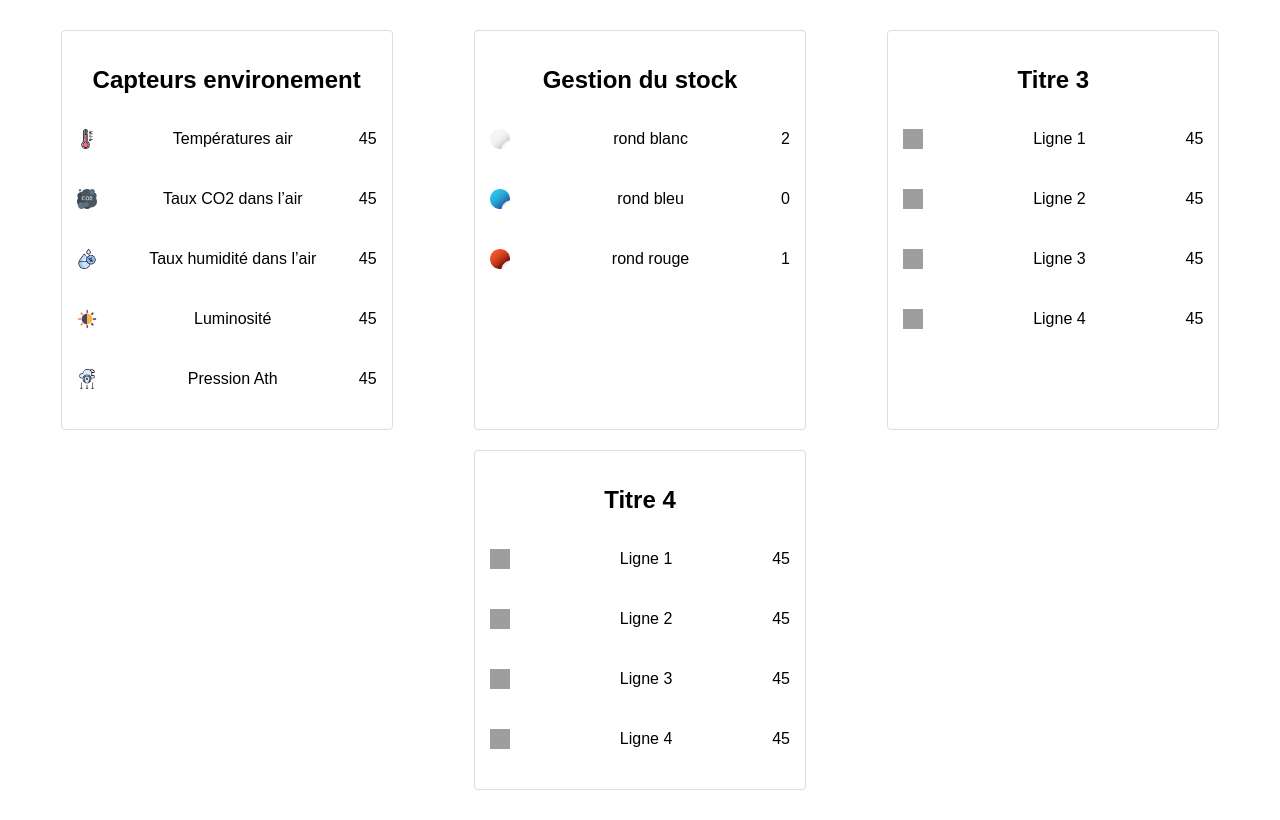
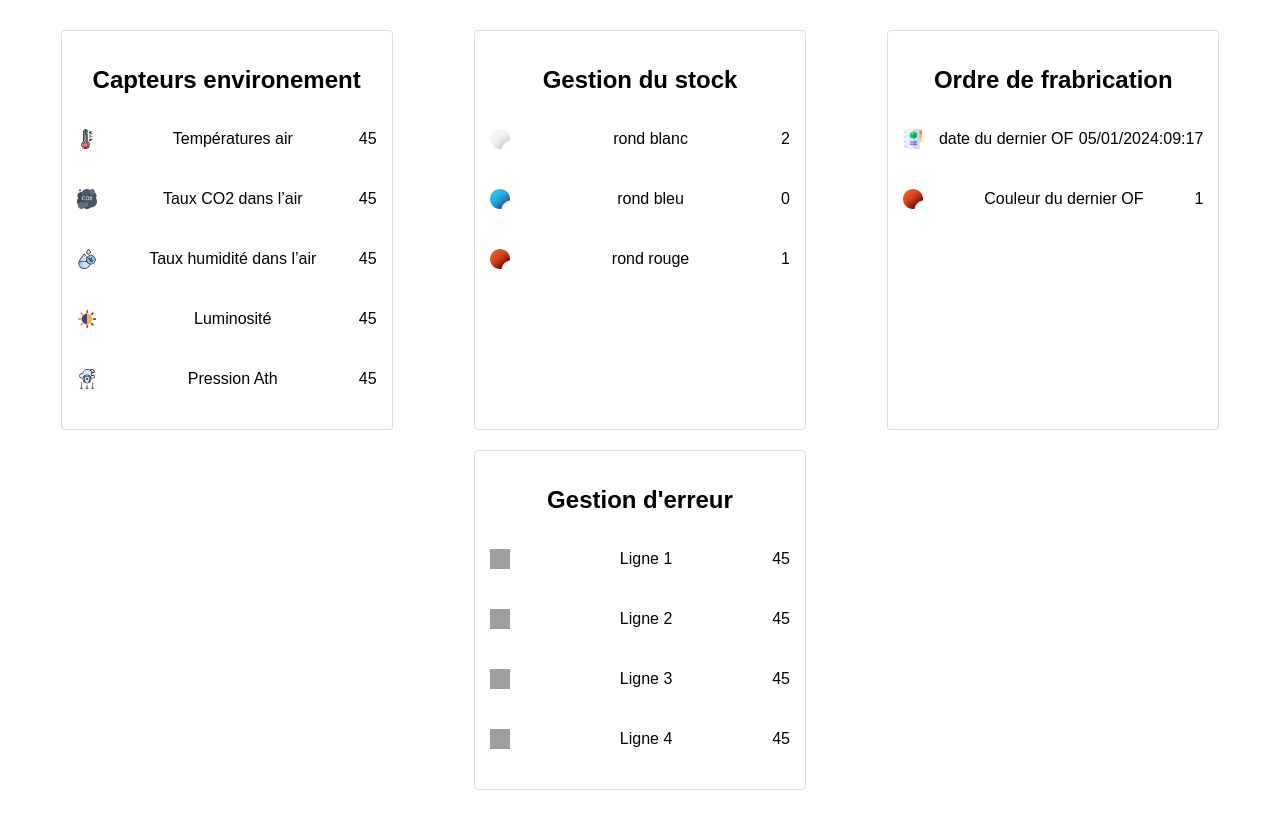
Before and after one commit to eme000/CDA, a Flask app: page /mini_factory__1_/mini_factory__1_production in a window 1280 px wide. Shown: the part 41-861 px from the top of the page. Run offline with Flask 3, Linux system fonts and the light colour scheme; grey boxes are pictures that could not be loaded.

Commit message:
gestion of

```diff
--- a/02_Client_leger/WEB_FLASK/app/templates/mini_factory_1_production.html
+++ b/02_Client_leger/WEB_FLASK/app/templates/mini_factory_1_production.html
@@ -101,31 +101,21 @@
         </div>
 
         <div class="info-block" onclick="goInfoPage('http://0.0.0.0/info3')">
-            <h2>Titre 3</h2>
+            <h2>Ordre de frabrication</h2>
             <div class="info-row">
-                <img src="info-icon.png" alt="Icon">
-                <p>Ligne 1</p>
-                <span>45</span>
+                <img src="{{url_for('static', filename='OF.png')}}" alt="OF">
+                <p>date du dernier OF</p>
+                <span>05/01/2024:09:17</span>
             </div>
             <div class="info-row">
-                <img src="info-icon.png" alt="Icon">
-                <p>Ligne 2</p>
-                <span>45</span>
-            </div>
-            <div class="info-row">
-                <img src="info-icon.png" alt="Icon">
-                <p>Ligne 3</p>
-                <span>45</span>
-            </div>
-            <div class="info-row">
-                <img src="info-icon.png" alt="Icon">
-                <p>Ligne 4</p>
-                <span>45</span>
+                <img src="{{url_for('static', filename='rond_rouge.png')}}" alt="rouge">
+                <p>Couleur du dernier OF</p>
+                <span>1</span>
             </div>
         </div>
 
         <div class="info-block" onclick="goInfoPage('http://0.0.0.0/info4')">
-            <h2>Titre 4</h2>
+            <h2>Gestion d'erreur</h2>
             <div class="info-row">
                 <img src="info-icon.png" alt="Icon">
                 <p>Ligne 1</p>
```
